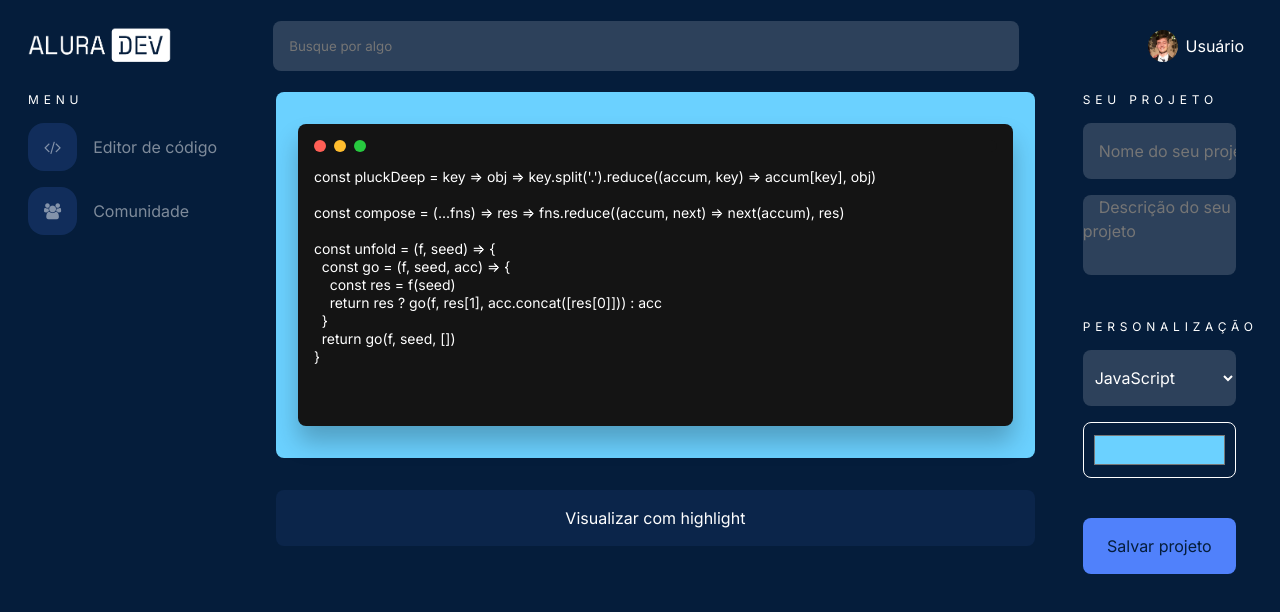
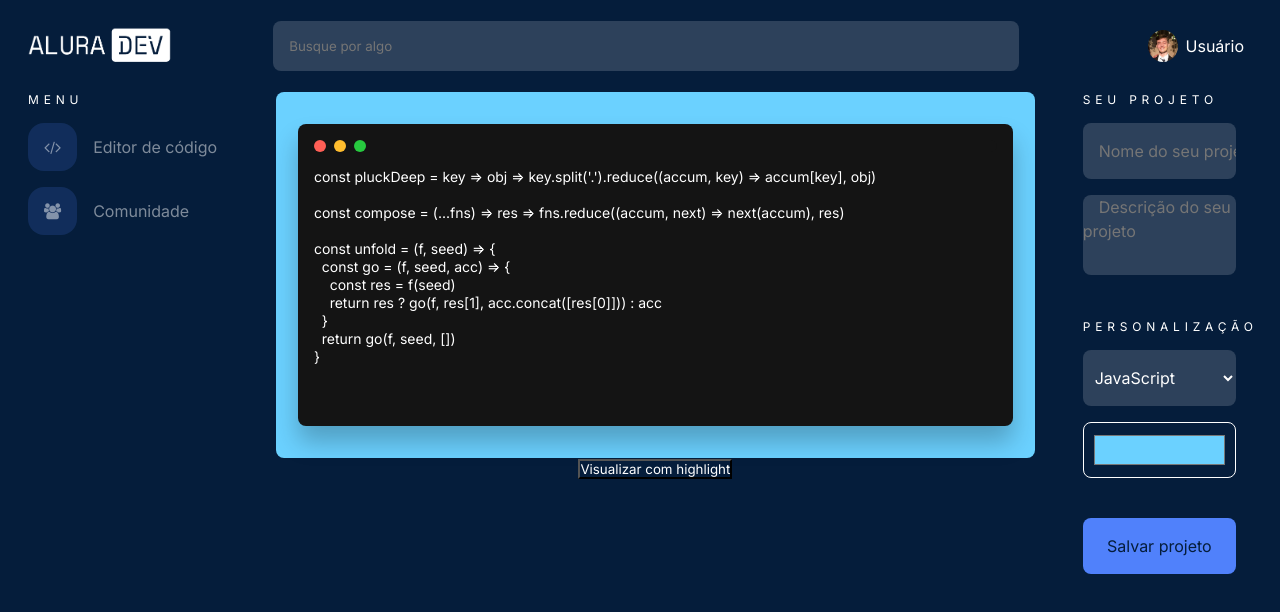
Before and after one commit to FelipePilz/alura-challenge-frontend, an Angular app: page / in a window 1280 px wide. Shown: the top 612 px of the page. Built offline with nearby package versions, Linux system fonts and the light colour scheme.

Commit message:
Criado componente e modulo do button-outlined

```diff
--- /dev/null
+++ b/src/app/components/button/button-outlined/button-outlined.component.html
@@ -0,0 +1 @@
+<button>{{ mensagem }}></button>
--- /dev/null
+++ b/src/app/components/button/button-outlined/button-outlined.component.scss
@@ -0,0 +1,24 @@
+button {
+  margin-top: 32px;
+  width: 100%;
+  height: 56px;
+  border-radius: 8px;
+  cursor: pointer;
+  font-size: 16px;
+  line-height: 24px;
+  border: none;
+  background: rgba(80, 129, 251, 0.08);
+}
+
+button:hover {
+  background-color: rgba(80, 129, 251, 0.16);
+}
+
+button:active {
+  background: rgba(80, 129, 251, 0.16);
+  border: 4px solid rgba(80, 129, 251, 0.24);
+}
+
+button:focus {
+  background: rgba(80, 129, 251, 0.24);
+}
--- a/src/app/components/code-editor/code-editor.component.scss
+++ b/src/app/components/code-editor/code-editor.component.scss
@@ -68,26 +68,6 @@ form {
           outline: none;
         }
       }
-    }
-
-    button {
-      margin-top: 32px;
-      width: 95%;
-      height: 56px;
-      border-radius: 8px;
-      cursor: pointer;
-      font-size: 16px;
-      line-height: 24px;
-      background-color: rgba(80, 129, 251, 0.08);
-      border: none;
-    }
-
-    button:hover {
-      background-color: rgba(80, 129, 251, 0.16);
-    }
-
-    button:active {
-      border: 4px solid rgba(80, 129, 251, 0.24);
     }
   }
 
```
Also changed, not shown: src/app/components/button/button-outlined/button-outlined.component.ts (added, +10 -0 lines).
